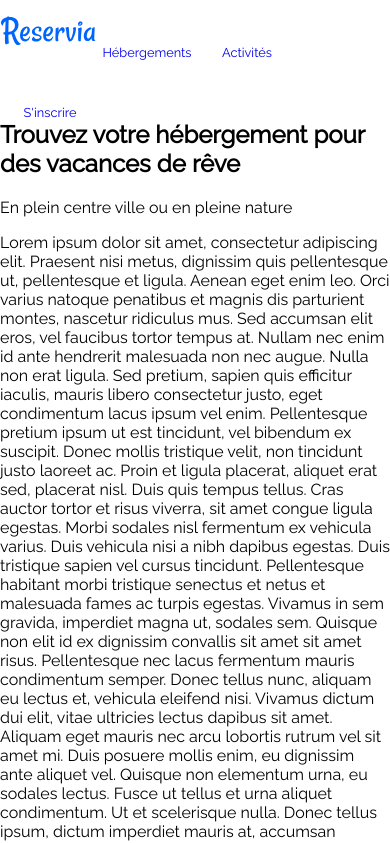
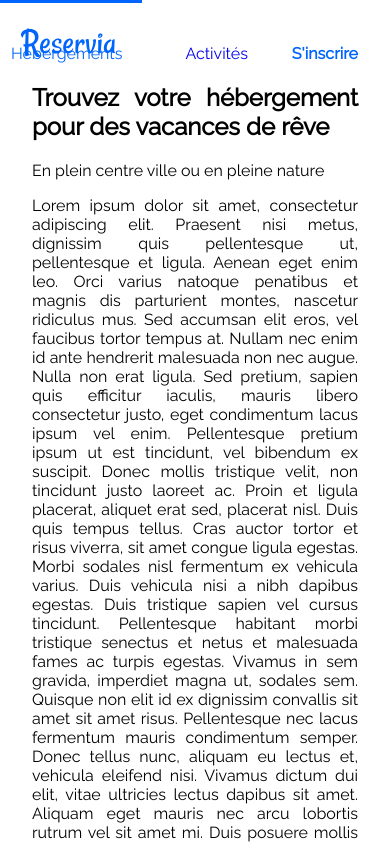
Before and after one commit to DavidGranier/DavidGranier.github.io, a plain HTML site: page reservia.html in a window 390 px wide. Shown: the top 843 px of the page. Drawn offline with Linux system fonts and the light colour scheme.

Commit message:
Amelioration du header, sans responsive

```diff
--- a/reservia.html
+++ b/reservia.html
@@ -15,11 +15,16 @@
     <body>
 
         <header>
-                <div class="logo"><img src="images/reservia.svg" alt="logo"></div>
-                 <!--<div class="element"></div>-->
-                <div class="hebergements"><a class="menu" href="reservia.html">Hébergements</a></div>
-                <div class="activites"> <a class="menu" href="reservia.html">Activités</a></div>
-                <div class="inscrire"><a class="menu" href="reservia.html">S'inscrire</a></div>
+                <img class="logo" src="images/reservia.svg" alt="logo">
+
+                <div class="header">
+
+                    <a  href="reservia.html">Hébergements</a>
+                    <a  href="reservia.html">Activités</a>
+
+                </div>
+
+                <a href="reservia.html">S'inscrire</a>
 
         </header>
 
--- a/style.css
+++ b/style.css
@@ -11,60 +11,95 @@ p,ul,a,h1,h2,h3,h4
     font-family: Raleway;
 }
 
+a:visited
+{
+    text-decoration: none;
+}
 
 
-/* -----------DEBUT HEADER-----------*/
+
+/* -----------HEADER-----------*/
+
+.logo
+{
+    position: absolute;
+    top : 20px;
+    left: 20px;
+
+}
 
 header
 {
     display: flex;
-    flex-wrap: wrap;
-    width: 100%;
-    height: 100px;
+    margin-right: 2em;
+    margin-left: 2em;
+    justify-content: flex-end;
+}
+.header
+{
+    display: flex;
+
+}
+.header > a
+{
+   text-decoration: none;
+   display: flex;
+   width: 150px ;
+   height:60px;
+   align-items: flex-end;
+   justify-content: center;
+   border-top: solid 3px white;
 }
 
-.logo
+.header > a:hover
 {
-    display: flex;
-    align-items: center;
+    color: #0065FC;
+    border-top: solid 3px #0065FC
 }
 
-.hebergement .activites .inscrire
+header > a
 {
-    height: 100px;
-    width: 300px;
+    text-decoration: none;
+    font-weight: bold;
+    color: #0065FC;
+    display: flex;
+    width: 150px;
+    height: 60px;
+    align-items: flex-end;
+    justify-content: center;
+    border-top: solid 3px white;
+}
+
+header > a:hover
+{
+    border-top: solid 3px #0065FC;
+}
+
+/* -----------CONTENU-----------*/
+
+.contenu
+{
+    margin-left: 2em;
+    margin-right: 2em;
+    text-align: justify;
 }
 
 
-.menu
-{
-    font-size: 0.8em;
-    text-decoration: none ;
-    display: flex;
-    height: 60px;
-    width: 100px;
-    justify-content: center;
-    align-items: flex-end;
-}
-.menu:hover
-{
-    background-color: blue;
-}
 
-/* -----------DEBUT HEADER-----------*/
+/* -----------FOOTER-----------*/
 
 footer
 {
     background-color: #f2f2f2;
     width: 100%;
     display:flex;
-    justify-content: space-between;
     flex-wrap: wrap;
 }
 
 .footer
 {
     padding: 2em;
+    margin-right: 150px;
 }
 
 .lienfooter
@@ -78,22 +113,19 @@ h3
     justify-content: flex-start;
 }
 
-/* -----------DEBUT RESPONSIVE DESIGN-----------*/
+/* -----------RESPONSIVE DESIGN-----------*/
 
-@media screen and (max-width: 768px)
+@media screen and (max-width: 768px) /*Mobile*/
 {
-    /* Rédigez vos propriétés CSS ici */
-
 
 }
+
 @media screen and (max-width: 991px)
 {
-    /* Rédigez vos propriétés CSS ici */
-
-
-}@media screen and (max-width: 1199px)
-{
-    /* Rédigez vos propriétés CSS ici */
-
 
 }
+
+@media screen and (max-width: 1199px)
+{
+
+}
```
